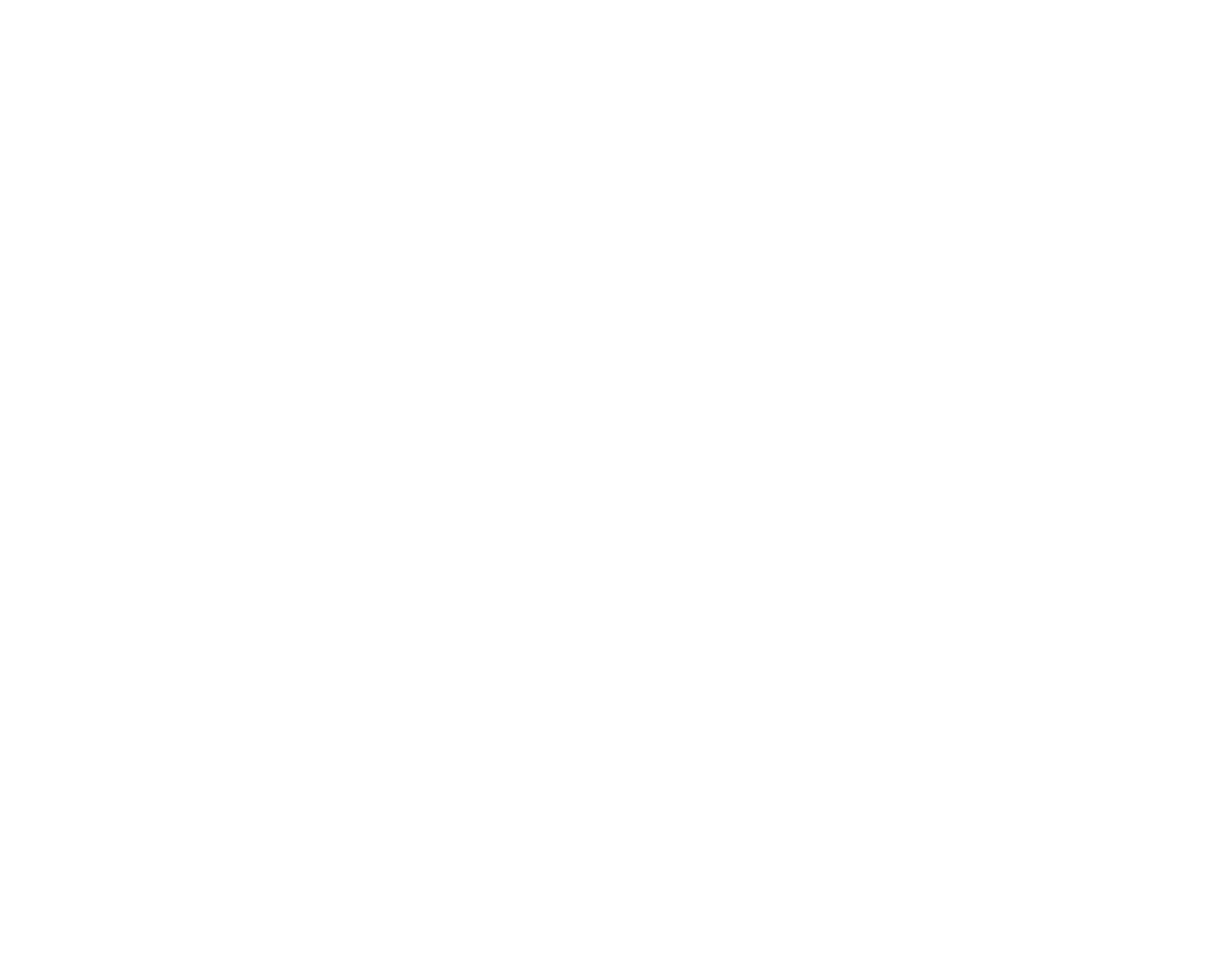
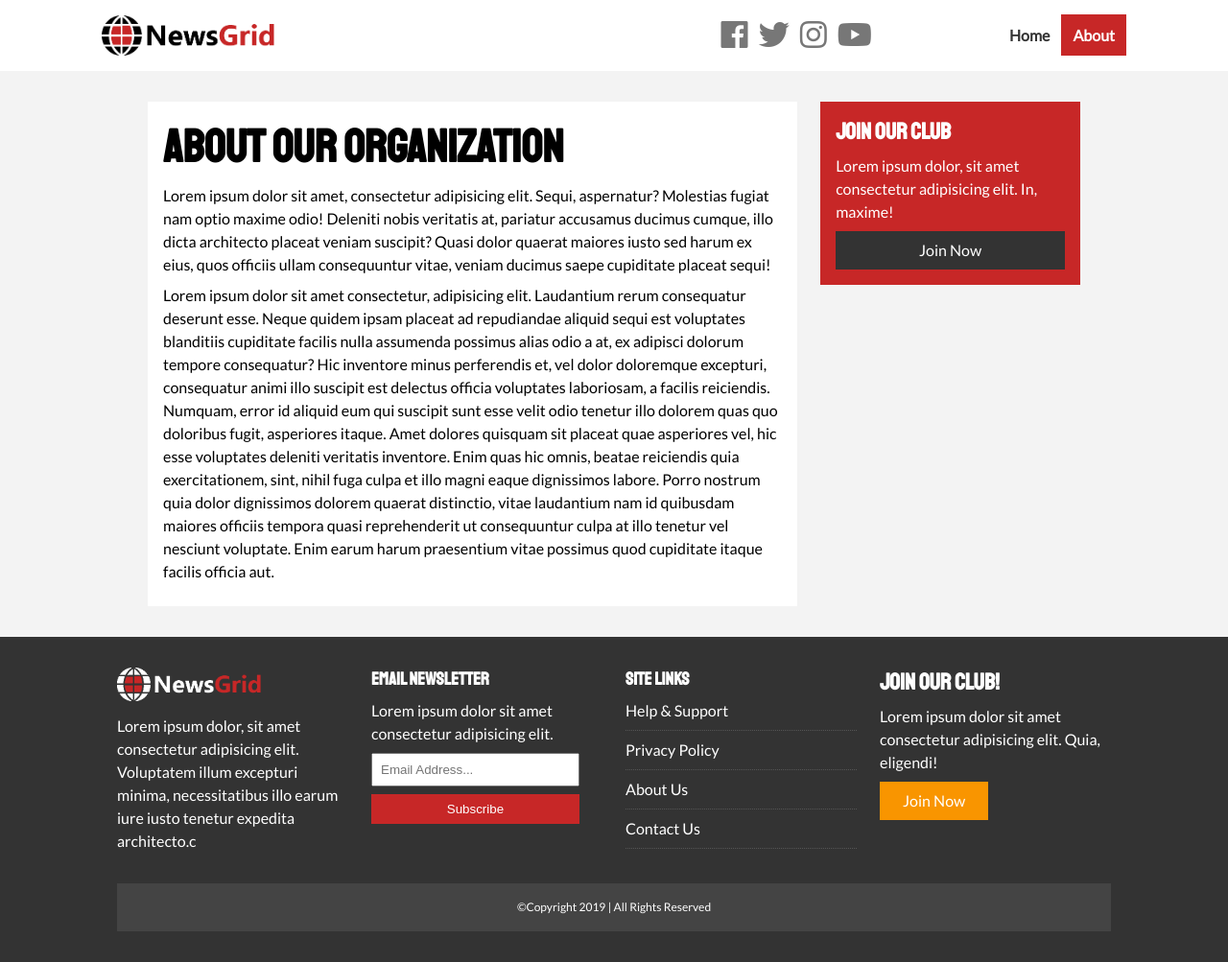
Before and after one commit to yojeremiah/traversy-html-css, a plain HTML site: page projects/news-grid/about.html in a window 1280 px wide. Shown: the whole page at 96% size. Before the commit the page ends 800 px from the top, so only its background shows below. Drawn offline with Linux system fonts and the light colour scheme.

Commit message:
Complete News Grid code-along

```diff
--- a/projects/news-grid/about.html
+++ b/projects/news-grid/about.html
@@ -0,0 +1,110 @@
+<!DOCTYPE html>
+<html lang="en">
+  <head>
+    <meta charset="UTF-8" />
+    <meta name="viewport" content="width=device-width, initial-scale=1.0" />
+    <meta http-equiv="X-UA-Compatible" content="ie=edge" />
+    <link
+      rel="stylesheet"
+      href="https://use.fontawesome.com/releases/v5.7.2/css/all.css"
+      integrity="sha384-fnmOCqbTlWIlj8LyTjo7mOUStjsKC4pOpQbqyi7RrhN7udi9RwhKkMHpvLbHG9Sr"
+      crossorigin="anonymous"
+    />
+    <link
+      href="https://fonts.googleapis.com/css?family=Lato|Staatliches"
+      rel="stylesheet"
+    />
+    <link rel="stylesheet" href="css/styles.css" />
+    <link
+      rel="stylesheet"
+      media="screen and (max-width: 768px)"
+      href="css/mobile.css"
+    />
+    <link rel="shortcut icon" type="image/x-icon" href="favicon.ico" />
+    <title>NewsGrid | About</title>
+  </head>
+  <body>
+    <!-- Navigation -->
+    <nav id="main-nav">
+      <div class="container">
+        <img src="img/logo.png" alt="News Grid Logo" class="logo" />
+        <div class="social">
+          <a href="https://facebook.com" target="_blank"
+            ><i class="fab fa-facebook fa-2x"></i
+          ></a>
+          <a href="https://twitter.com" target="_blank"
+            ><i class="fab fa-twitter fa-2x"></i
+          ></a>
+          <a href="https://instagram.com" target="_blank"
+            ><i class="fab fa-instagram fa-2x"></i
+          ></a>
+          <a href="https://youtube.com" target="_blank"
+            ><i class="fab fa-youtube fa-2x"></i
+          ></a>
+        </div>
+        <ul>
+          <li><a href="index.html">Home</a></li>
+          <li><a href="about.html" class="current">About</a></li>
+        </ul>
+      </div>
+    </nav>
+    <!-- Main Content Section -->
+    <section id="about">
+      <div class="container">
+        <div class="page-container">
+          <article class="card">
+            <h1 class="l-heading">About Our Organization</h1>
+            <p>Lorem ipsum dolor sit amet, consectetur adipisicing elit. Sequi, aspernatur? Molestias fugiat nam optio maxime odio! Deleniti nobis veritatis at, pariatur accusamus ducimus cumque, illo dicta architecto placeat veniam suscipit? Quasi dolor quaerat maiores iusto sed harum ex eius, quos officiis ullam consequuntur vitae, veniam ducimus saepe cupiditate placeat sequi!</p>
+            <p>Lorem ipsum dolor sit amet consectetur, adipisicing elit. Laudantium rerum consequatur deserunt esse. Neque quidem ipsam placeat ad repudiandae aliquid sequi est voluptates blanditiis cupiditate facilis nulla assumenda possimus alias odio a at, ex adipisci dolorum tempore consequatur? Hic inventore minus perferendis et, vel dolor doloremque excepturi, consequatur animi illo suscipit est delectus officia voluptates laboriosam, a facilis reiciendis. Numquam, error id aliquid eum qui suscipit sunt esse velit odio tenetur illo dolorem quas quo doloribus fugit, asperiores itaque. Amet dolores quisquam sit placeat quae asperiores vel, hic esse voluptates deleniti veritatis inventore. Enim quas hic omnis, beatae reiciendis quia exercitationem, sint, nihil fuga culpa et illo magni eaque dignissimos labore. Porro nostrum quia dolor dignissimos dolorem quaerat distinctio, vitae laudantium nam id quibusdam maiores officiis tempora quasi reprehenderit ut consequuntur culpa at illo tenetur vel nesciunt voluptate. Enim earum harum praesentium vitae possimus quod cupiditate itaque facilis officia aut.</p>
+          </article>
+
+          <!-- Aside -->
+          <aside class="card bg-primary">
+            <h2>Join Our Club</h2>
+            <p>Lorem ipsum dolor, sit amet consectetur adipisicing elit. In, maxime!</p>
+            <a href="#" class="btn btn-dark btn-block">Join Now</a>
+          </aside>
+        </div>
+      </div>
+    </section>
+
+
+
+    <!-- Footer -->
+    <footer id="main-footer" class="py-2">
+      <div class="container footer-container">
+        <div>
+          <img src="img/logo_light.png" alt="News Grid">
+          <p>Lorem ipsum dolor, sit amet consectetur adipisicing elit. Voluptatem illum excepturi minima, necessitatibus illo earum iure iusto tenetur expedita architecto.c</p>
+        </div>
+        <div>
+          <h3>Email Newsletter</h3>
+          <p>Lorem ipsum dolor sit amet consectetur adipisicing elit.</p>
+          <form>
+            <input type="email" placeholder="Email Address...">
+            <input type="submit" value="Subscribe" class="btn btn-primary">
+          </form>
+        </div>
+        <div>
+          <h3>Site Links</h3>
+          <ul class="list">
+            <li><a href="#">Help & Support</a></li>
+            <li><a href="#">Privacy Policy</a></li>
+            <li><a href="#">About Us</a></li>
+            <li><a href="#">Contact Us</a></li>
+          </ul>
+        </div>
+        <div>
+          <h2>Join Our Club!</h2>
+          <p>Lorem ipsum dolor sit amet consectetur adipisicing elit. Quia, eligendi!</p>
+          <a href="#" class="btn btn-secondary">Join Now</a>
+        </div>
+        <div>
+          <p>
+            &copy;Copyright 2019 | All Rights Reserved
+          </p>
+        </div>
+      </div>
+    </footer>
+  </body>
+</html>
--- a/projects/news-grid/css/mobile.css
+++ b/projects/news-grid/css/mobile.css
@@ -0,0 +1,61 @@
+/* TABLETS */
+/* Navigation */
+#main-nav .social {
+  display: none;
+}
+
+#main-nav .container {
+  grid-template-columns: 1fr;
+  grid-gap: 1.2rem;
+}
+
+#main-nav .logo,
+#main-nav ul {
+  justify-self: center;
+}
+
+#main-nav ul li a {
+  padding: .5rem;
+}
+
+/* Home Articles */
+#home-articles .articles-container {
+  grid-template-columns: repeat(2, 1fr);
+}
+
+#home-articles .articles-container > *:first-child, #home-articles .articles-container > *:last-child {
+  grid-template-columns: 1fr;
+  grid-column: 1;
+}
+
+/* SMARTPHONES */
+@media only screen and (max-width: 600px) {
+  #showcase .showcase-container,
+  #home-articles .articles-container,
+  #main-footer .footer-container {
+    grid-template-columns: 1fr;
+  }
+}
+
+#main-footer .footer-container > *:last-child {
+  grid-column: 1;
+}
+
+#main-footer .footer-container > *:first-child,
+#main-footer .footer-container > *:nth-child(2) {
+  border-bottom: 1px dotted #444;
+  padding-bottom: 1rem;
+}
+
+.page-container {
+  grid-template-columns: 1fr;
+  text-align: center;
+}
+
+.page-container:first-child {
+  grid-row: 1;
+}
+
+.l-heading {
+  font-size: 2rem;
+}
--- a/projects/news-grid/css/styles.css
+++ b/projects/news-grid/css/styles.css
@@ -23,6 +23,10 @@ body {
   font-family: 'Lato', sans-serif;
   line-height: 1.5;
   background-color: var(--light-color);
+}
+
+p {
+  margin: .5rem 0;
 }
 
 a {
@@ -163,6 +167,21 @@ h1, h2, h3, h4, h5, h6 {
   padding: 3rem;
 }
 
+.l-heading {
+  font-size: 3rem;
+}
+
+.list li {
+  padding: .5rem 0;
+  border-bottom: 1px dotted #555;
+}
+
+.list li a:hover {
+  color: var(--primary-color) !important;
+}
+
+
+
 /* Navigation */
 #main-nav {
   background-color: #fff;
@@ -269,3 +288,66 @@ h1, h2, h3, h4, h5, h6 {
 #home-articles .articles-container > *:last-child {
   grid-column: 2 / span 2;
 }
+
+/* Footer */
+#main-footer {
+  background-color: var(--dark-color);
+  color: #fff;
+}
+
+#main-footer img {
+  width: 150px;
+}
+
+#main-footer a {
+  color: #fff;
+}
+
+#main-footer .footer-container {
+  display: grid;
+  grid-template-columns: repeat(4, 1fr);
+  grid-gap: 1.5rem;
+}
+#main-footer .footer-container > *:last-child {
+  background-color: #444;
+  grid-column: 1 / span 4;
+  padding: .5rem;
+  font-size: 0.75rem;
+  text-align: center;
+}
+
+#main-footer .footer-container input[type="email"] {
+  width: 90%;
+  padding: .5rem;
+  margin-bottom: .5rem;
+}
+
+#main-footer .footer-container input[type="submit"] {
+  width: 90%;
+  cursor: pointer;
+}
+
+/* Inner Page grid-container */
+.page-container {
+  display: grid;
+  grid-template-columns: 5fr 2fr;
+  grid-gap: 1.5rem;
+  margin: 2rem;
+}
+
+.page-container > *:first-child {
+  grid-row: 1 / span 3;
+}
+
+/* Article Meta Data */
+#article .meta {
+  display: flex;
+  justify-content: space-between;
+  align-items: center;
+  background-color: #eee;
+  padding: 0.5rem;
+}
+
+#article .meta .category {
+  margin-top: .4rem;
+}
```
Also changed, not shown: projects/news-grid/article.html (+130 -0 lines), projects/news-grid/index.html (+37 -0 lines).
